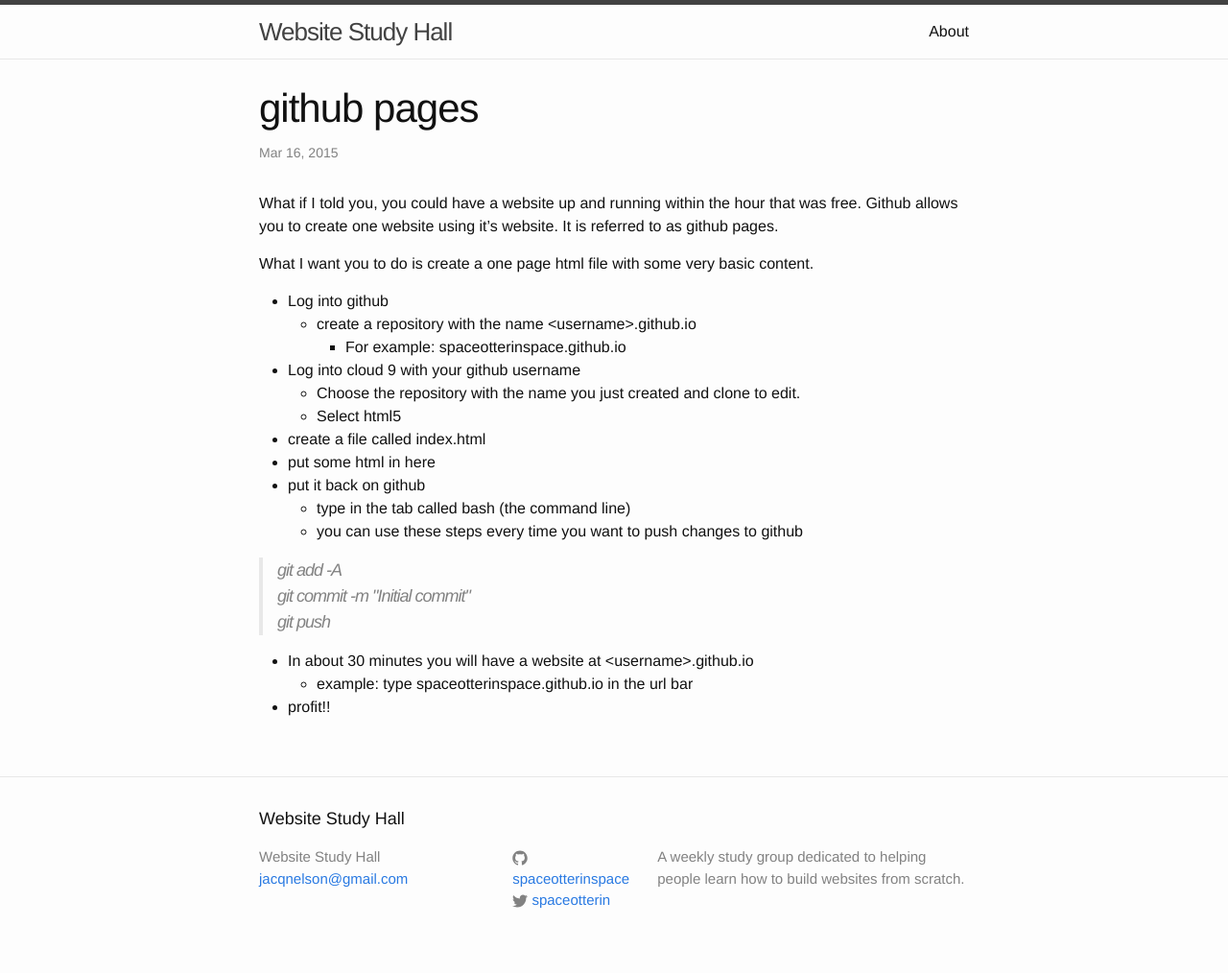
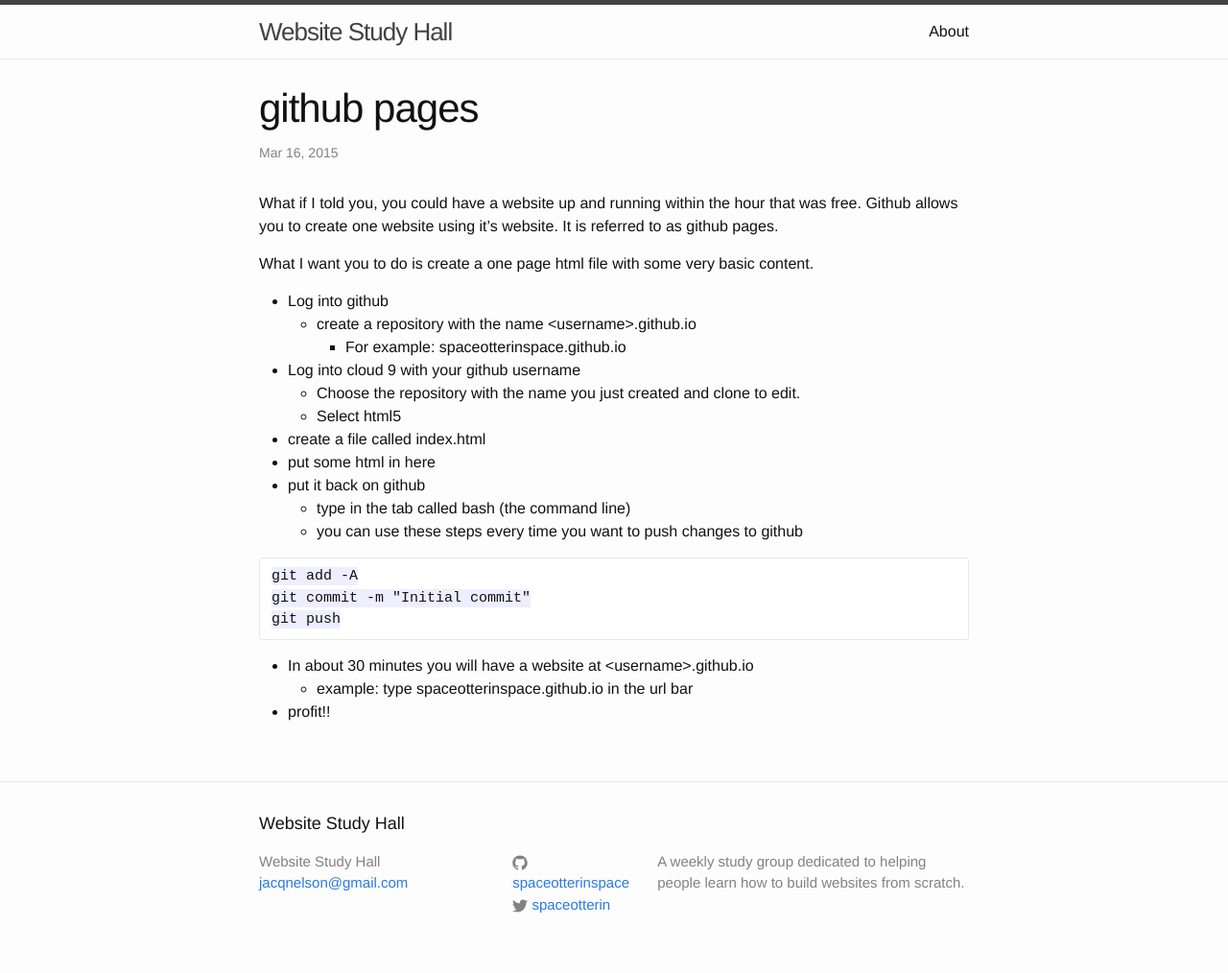
Before and after one commit to SpaceOtterInSpace/spaceotterinspace_old, a Jekyll site: the page built from _posts/2015-03-16-github-pages.markdown, in a window 1280 px wide. Shown: the whole page at 96% size. Built offline with Jekyll 4.4.1, drawn with Linux system fonts in a browser that asks for light colours.

Commit message:
codify the code in posts

```diff
--- a/_posts/2015-03-16-github-pages.markdown
+++ b/_posts/2015-03-16-github-pages.markdown
@@ -20,10 +20,11 @@
     * type in the tab called bash (the command line)
     * you can use these steps every time you want to push changes to github
 
-> git add -A <br />
-> git commit -m \"Initial commit\" <br />
-> git push <br />
+<b><b />
 
+    git add -A
+    git commit -m "Initial commit"
+    git push
 
 * In about 30 minutes you will have a website at \<username\>.github.io
     * example: type spaceotterinspace.github.io in the url bar
--- a/_posts/2015-03-17-slack.markdown
+++ b/_posts/2015-03-17-slack.markdown
@@ -8,7 +8,5 @@
 A cornerstone of becoming a good programmer is learning how to ask questions. Often times we cannot do this in a conversation as the person with the answer is only accessible online. Signing up for the slack channel will give you the opportunity to ask questions as you come accross them. So sign up. If you haven't gotten an invitation yet just request one.
 
 Also, there is a bot in some of the channels of the chatroom. Be nice to it or it will eat you up. If you go into a channel and type:
-
-> witbot help
-
+    witbot help
 it will give you a list of commands it is capable of. Use your newfound power wisely.
```
